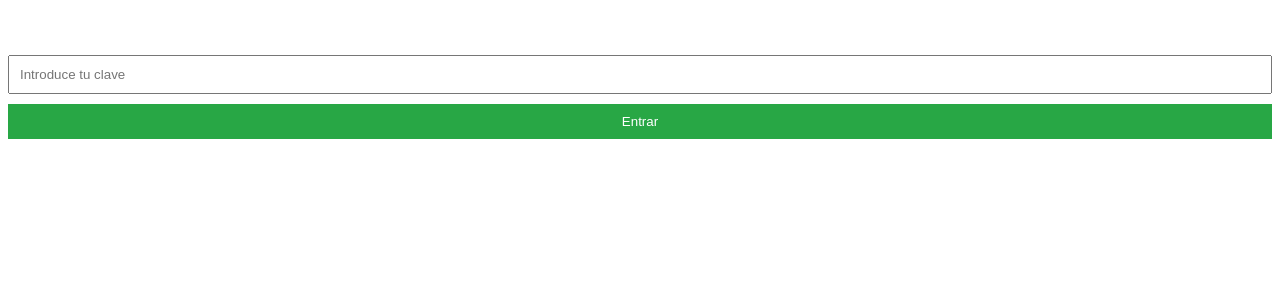
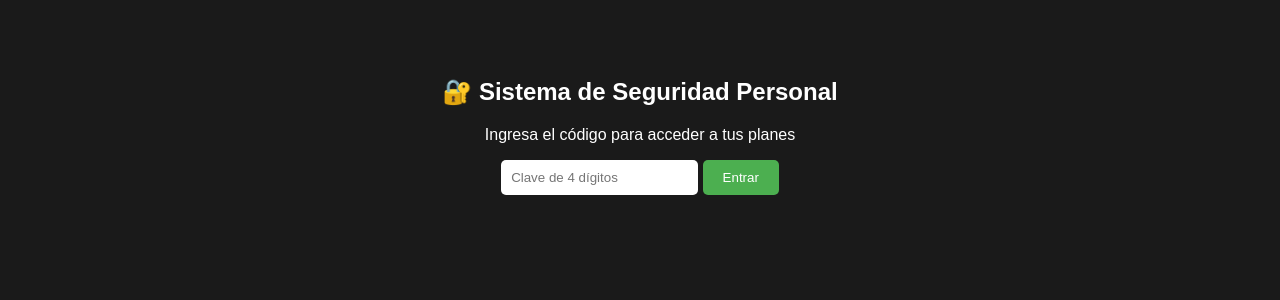
Before and after one commit to guido2960/fantastic-funicular, a Python web app: template templates/login.html in a window 1280 px wide. Shown: the top 300 px of the page. Run offline with Jinja, Linux system fonts and the light colour scheme; the template is opened without the code that fills it, so the values that code supplies are empty.

Commit message:
Update login.html
Signed-off-by: guido2960 <guidoprogramador23@gmail.com>

```diff
--- a/templates/login.html
+++ b/templates/login.html
@@ -1,5 +1,23 @@
-<form action="/login" method="post">
-    <h2 style="color: white; text-align: center;">Acceso Privado</h2>
-    <input type="password" name="password" placeholder="Introduce tu clave" required style="width: 100%; padding: 10px; margin-bottom: 10px;">
-    <button type="submit" style="width: 100%; padding: 10px; background: #28a745; color: white; border: none;">Entrar</button>
-</form>
+<!DOCTYPE html>
+<html lang="es">
+<head>
+    <meta charset="UTF-8">
+    <title>Código de Seguridad</title>
+</head>
+<body style="background-color: #1a1a1a; color: white; text-align: center; font-family: sans-serif; padding-top: 50px;">
+    <h2>🔐 Sistema de Seguridad Personal</h2>
+    <p>Ingresa el código para acceder a tus planes</p>
+
+    <form method="POST">
+        <input type="password" name="password" placeholder="Clave de 4 dígitos"
+               style="padding: 10px; border-radius: 5px; border: none;" required>
+        <button type="submit" style="padding: 10px 20px; background-color: #4CAF50; color: white; border: none; border-radius: 5px; cursor: pointer;">
+            Entrar
+        </button>
+    </form>
+
+    {% if mensaje %}
+        <p style="color: #ff5555; margin-top: 20px;">{{ mensaje }}</p>
+    {% endif %}
+</body>
+</html>
```
